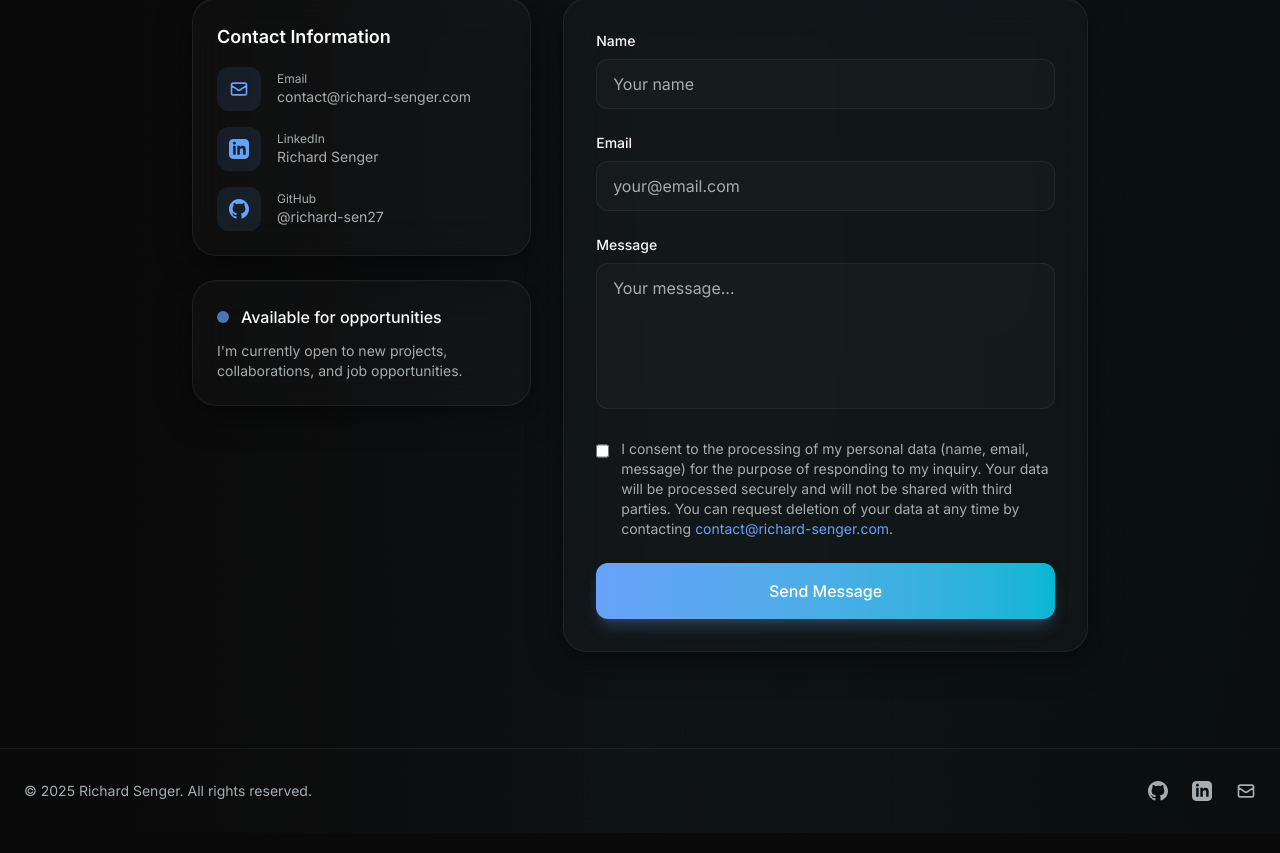
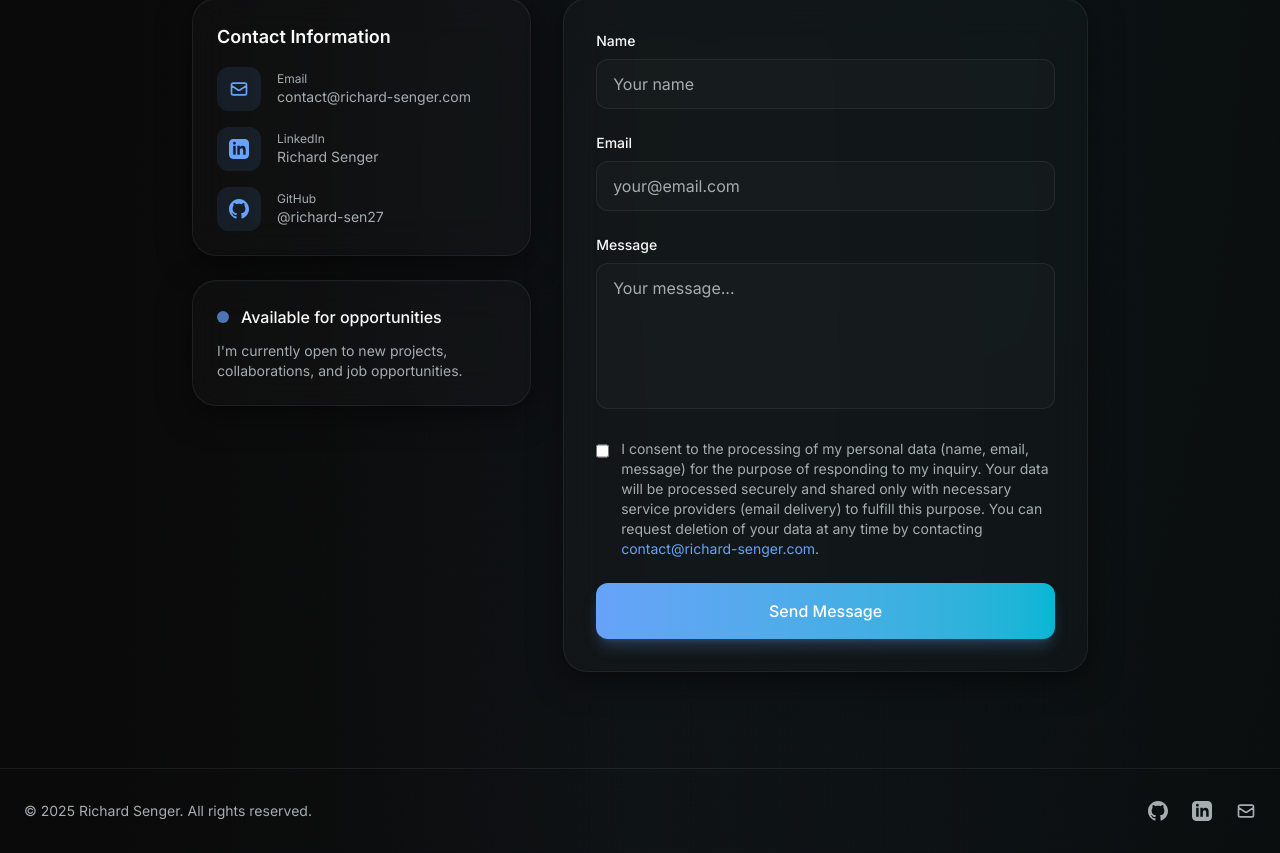
Before and after one commit to Richard-Sen27/website, a Next.js app: page / in a window 1280 px wide. Shown: the part 3977-4830 px from the top of the page. Built offline with nearby package versions, Linux system fonts and the light colour scheme; a web font is replaced by a local one.

Commit message:
fix gdpr consent, project link

```diff
--- a/src/components/home/ContactSection.tsx
+++ b/src/components/home/ContactSection.tsx
@@ -264,7 +264,7 @@ export default function ContactSection() {
                     className="mt-1 w-4 h-4 rounded border-glass-border text-primary focus:ring-2 focus:ring-primary/20 transition-all duration-200"
                   />
                   <label htmlFor="consent" className="text-sm text-foreground-muted">
-                    I consent to the processing of my personal data (name, email, message) for the purpose of responding to my inquiry. Your data will be processed securely and will not be shared with third parties. You can request deletion of your data at any time by contacting{" "}
+                    I consent to the processing of my personal data (name, email, message) for the purpose of responding to my inquiry. Your data will be processed securely and shared only with necessary service providers (email delivery) to fulfill this purpose. You can request deletion of your data at any time by contacting{" "}
                     <a href="mailto:contact@richard-senger.com" className="text-primary hover:underline">
                       contact@richard-senger.com
                     </a>
--- a/src/components/home/ProjectsSection.tsx
+++ b/src/components/home/ProjectsSection.tsx
@@ -45,7 +45,7 @@ const projects: Project[] = [
     description:
       "A modern, glassmorphism-styled personal portfolio built with Next.js, Tailwind CSS, and Framer Motion. Features dark/light mode, smooth animations, and responsive design.",
     tags: ["Next.js", "Tailwind CSS", "Framer Motion", "TypeScript"],
-    githubUrl: "https://github.com/richard-sen27",
+    githubUrl: "https://github.com/richard-sen27/website",
     featured: false,
     // No liveUrl
   },
```
